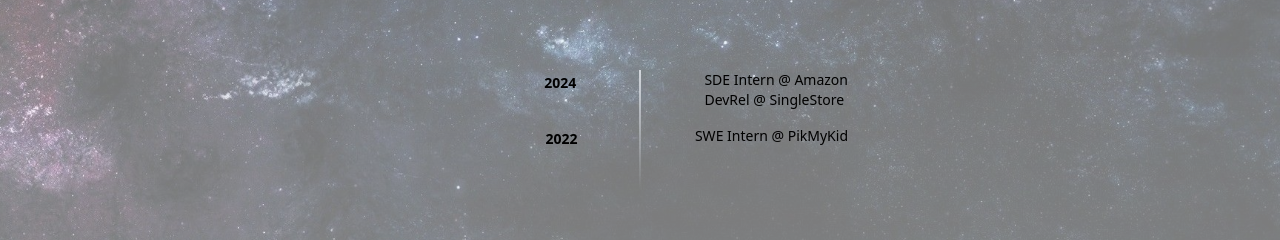
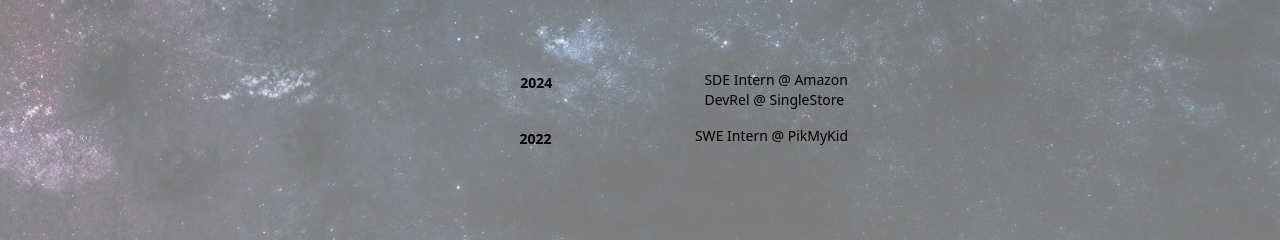
Before and after one commit to ayushpai/ayushpai.github.io, a Next.js app: page / in a window 1280 px wide. Shown: the part 450-690 px from the top of the page. Built offline with nearby package versions, Linux system fonts and the light colour scheme.

Commit message:
done i think

```diff
--- a/src/app/page.tsx
+++ b/src/app/page.tsx
@@ -29,7 +29,6 @@ export default function Home() {
       {/* Work Experience Section */}
       <div className="w-full text-center relative">
         {/* Vertical Line with Gradient at the Bottom */}
-        <div className="absolute left-1/2 transform -translate-x-1/2 w-0.5 bg-gradient-to-b from-gray-300 to-transparent" style={{height: '150%'}}></div>
 
         <div className="flex flex-col items-center space-y-4">
           {/* Experience Entry */}
@@ -38,7 +37,7 @@ export default function Home() {
               <div className="flex-1 text-center">
                 <span className="text-sm font-black">2024</span>
               </div>
-              <div className="text-left text-sm pl-4">
+              <div className="text-left text-sm pl-16">
                 <p>SDE Intern @ Amazon</p>
                 <p>DevRel @ SingleStore</p>
               </div>
@@ -51,7 +50,7 @@ export default function Home() {
               <div className="flex-1 text-center">
                 <span className="text-sm font-black">2022</span>
               </div>
-              <div className="text-left text-sm pl-1">
+              <div className="text-left text-sm pl-14">
                 <p>SWE Intern @ PikMyKid</p>
               </div>
             </div>
```
